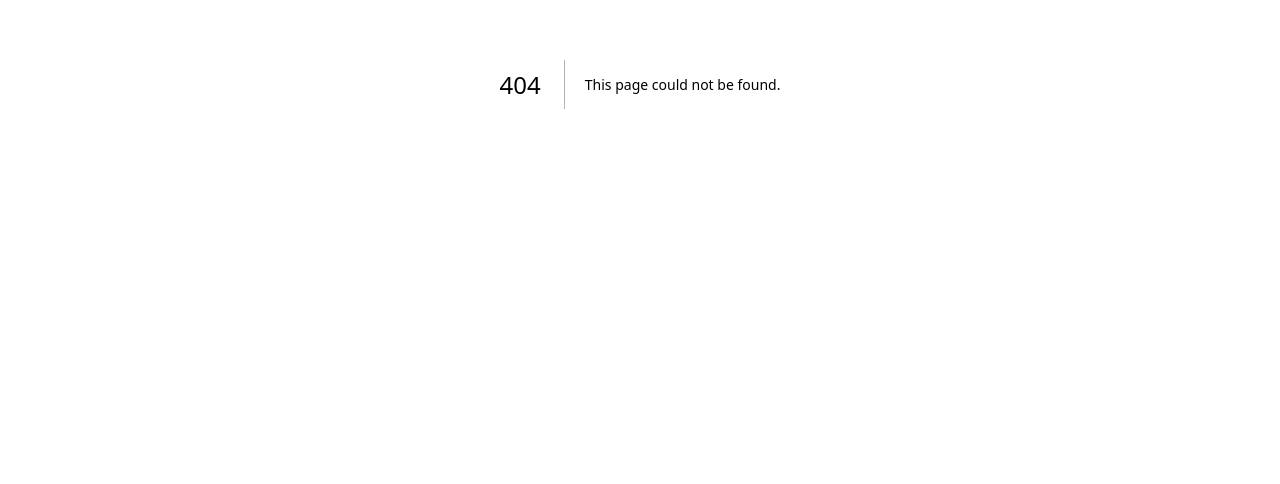
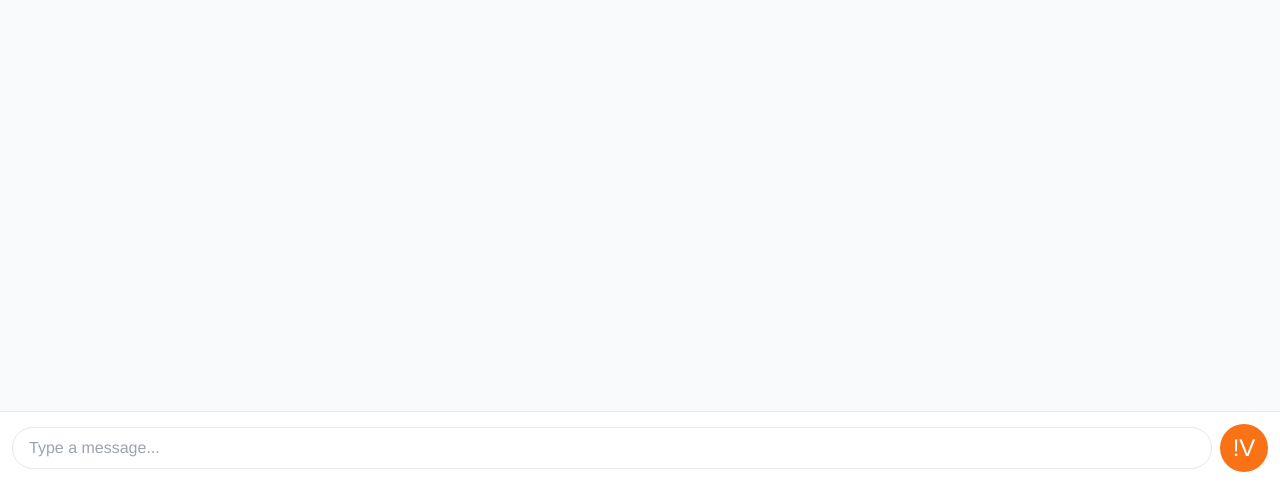
Before and after one commit to rodneyberubee/viv-frontend, a Next.js app: page /template in a window 1280 px wide. Before the commit this address had no page. Shown: the part 316-800 px from the top of the page. Built offline with nearby package versions, Linux system fonts and the light colour scheme.

Commit message:
Update and rename mollyscafe1.tsx to template.tsx

```diff
--- a/pages/mollyscafe1.tsx
+++ b/pages/template.tsx
@@ -2,11 +2,11 @@
 
 import { useState, useEffect, useRef } from 'react';
 
-export default function MollysCafe() {
+export default function VivAChatTemplate({ restaurantId }: { restaurantId: string }) {
   const [input, setInput] = useState('');
-  const [messages, setMessages] = useState([]);
+  const [messages, setMessages] = useState<any[]>([]);
   const [isLoading, setIsLoading] = useState(false);
-  const [lastAction, setLastAction] = useState(null);
+  const [lastAction, setLastAction] = useState<any>(null);
   const chatEndRef = useRef<HTMLDivElement>(null);
 
   // Create a broadcast channel for cross-page communication
@@ -33,7 +33,7 @@ export default function MollysCafe() {
       const requestPayload: { messages: any[]; context?: any } = { messages: updatedMessages };
       if (lastAction) requestPayload.context = lastAction;
 
-      const aiResponse = await fetch('https://api.vivaitable.com/api/askViv/mollyscafe1', {
+      const aiResponse = await fetch(`https://api.vivaitable.com/api/askViv/${restaurantId}`, {
         method: 'POST',
         headers: { 'Content-Type': 'application/json' },
         body: JSON.stringify(requestPayload)
```
